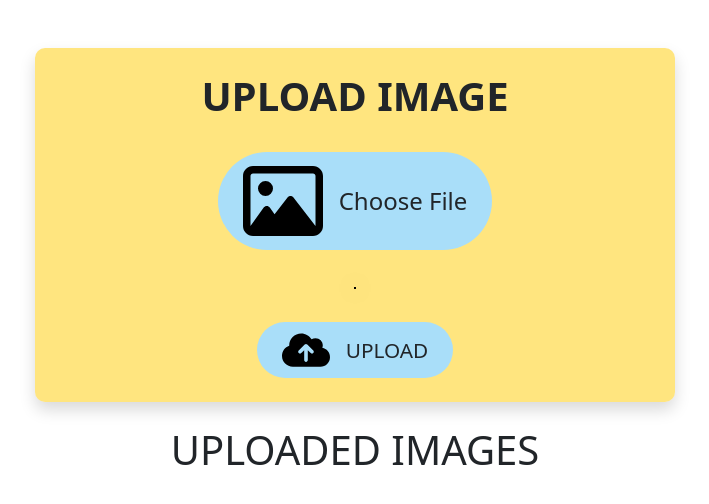
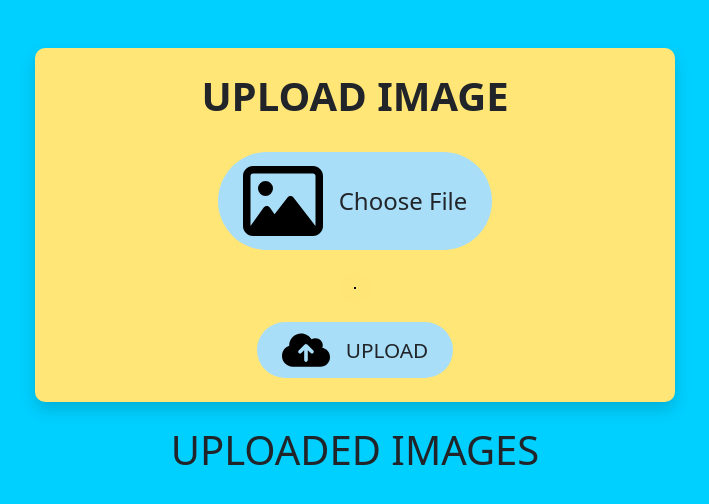
Before and after one commit to grou-p-6/image-uploader, a Flask app: page / in a window 1280 px wide. Shown: the top 504 px of the page, without its empty margins (285-994 px from the left). Run offline with Flask 3, Linux system fonts and the light colour scheme; data that the repository does not hold is empty; some libraries are stand-ins or nearby versions.

Commit message:
Changed background to blue

```diff
--- a/static/css/style.css
+++ b/static/css/style.css
@@ -1,3 +1,6 @@
+body {
+	background-color: rgb(0, 208, 255);
+}
 .uploadImg {
 	width: 5em;
 	height: auto;
@@ -16,7 +19,7 @@
 ._container {
 	width: 50vw;
 	border-radius: 10px;
-	background-color: rgba(255, 204, 0, 0.5);
+	background-color: rgb(255, 230, 118);
 }
 .uploadedImg {
 	width: 10em;
```
